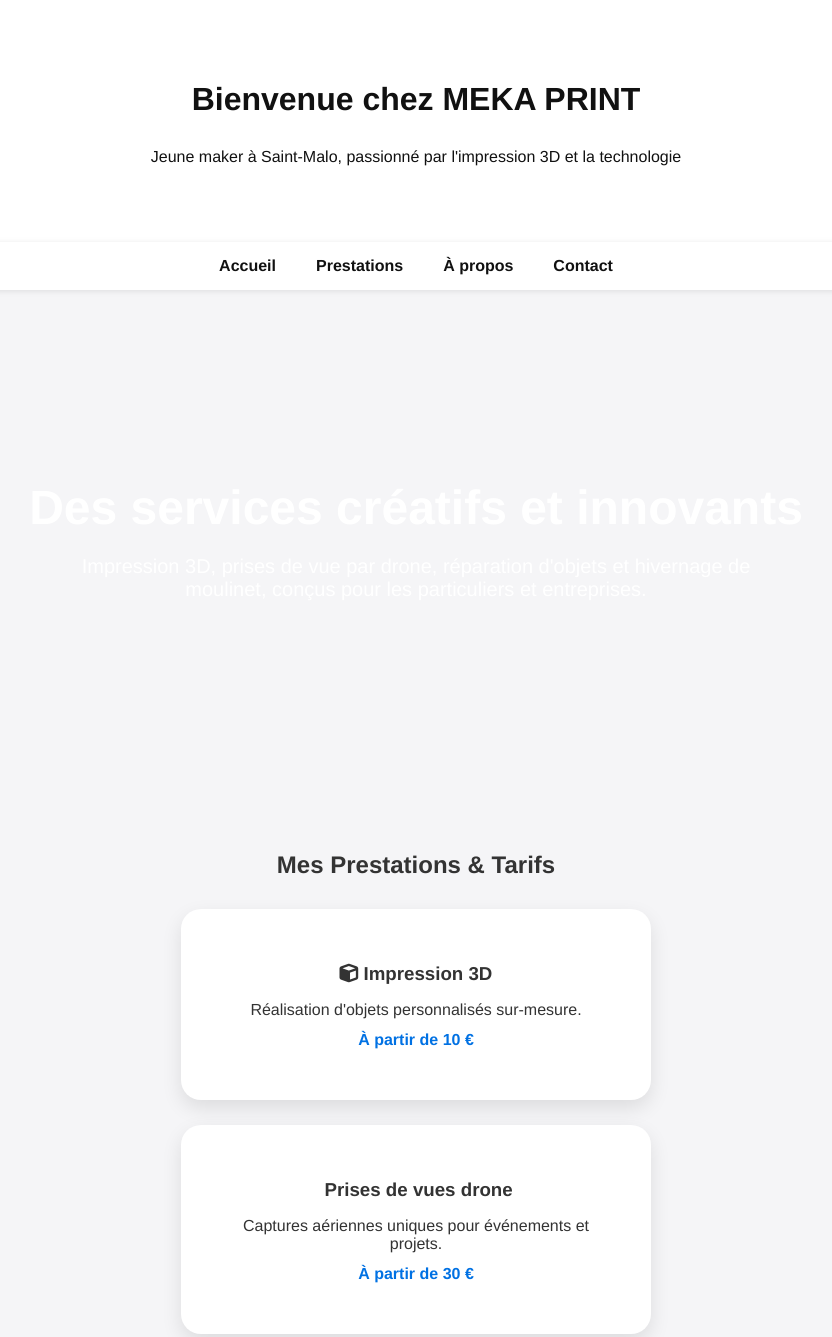
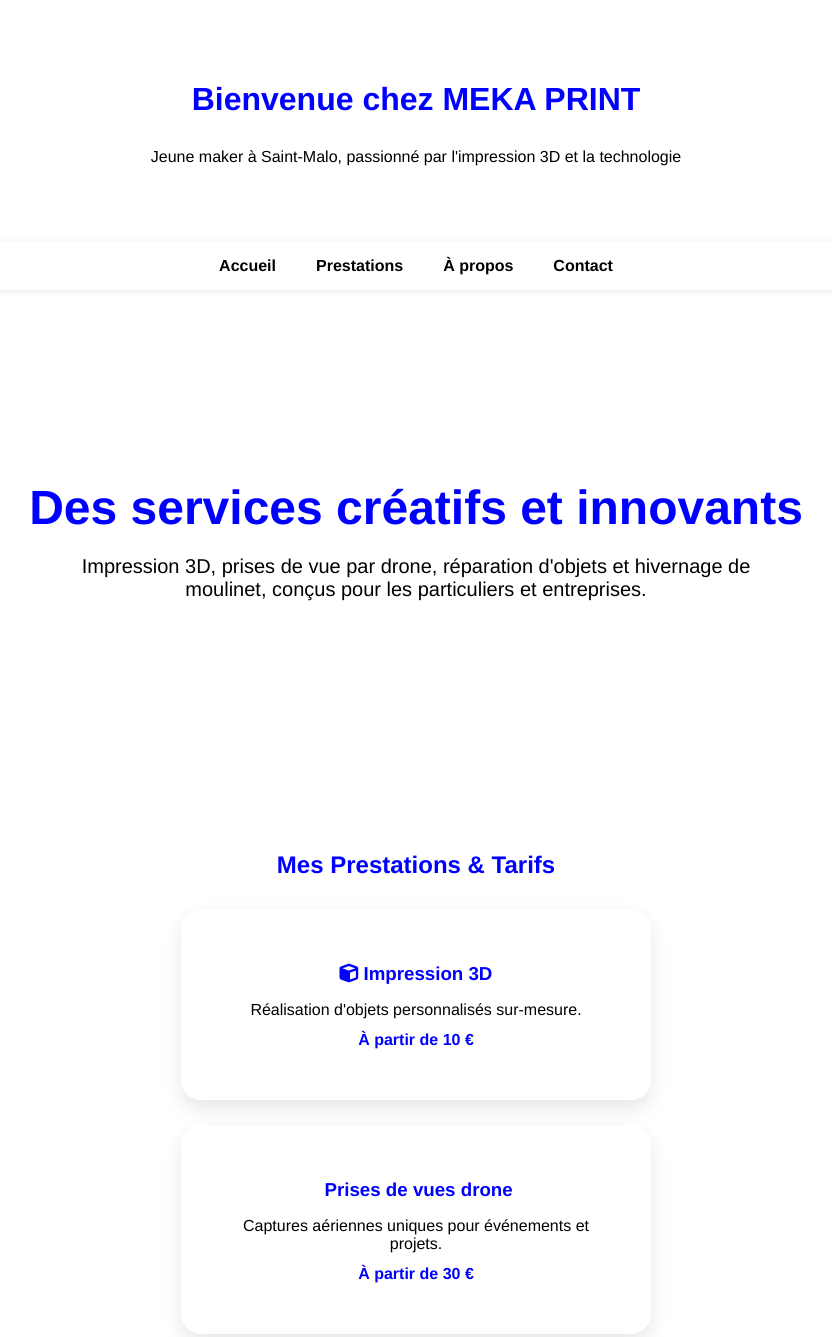
Before and after one commit to mekaprint/MEKA-PRINT-BZH, a plain HTML site: page index.html in a window 1280 px wide. Shown: the top 1337 px of the page, without its empty margins (224-1056 px from the left). Drawn offline with Linux system fonts and the light colour scheme.

Commit message:
index.html

```diff
--- a/index.html
+++ b/index.html
@@ -11,13 +11,13 @@
             font-family: 'Helvetica Neue', Arial, sans-serif;
             margin: 0;
             padding: 0;
-            background: #f5f5f7;
-            color: #333;
+            background: white; /* Fond blanc */
+            color: black;      /* Texte par défaut noir */
             scroll-behavior: smooth;
         }
         header {
-            background: #fff;
-            color: #111;
+            background: white;
+            color: black;
             padding: 60px 20px;
             text-align: center;
             box-shadow: 0 2px 8px rgba(0,0,0,0.1);
@@ -26,7 +26,7 @@
             display: flex;
             justify-content: center;
             gap: 40px;
-            background: #fff;
+            background: white;
             padding: 15px 0;
             position: sticky;
             top: 0;
@@ -34,13 +34,13 @@
             box-shadow: 0 1px 6px rgba(0,0,0,0.1);
         }
         nav a {
-            color: #111;
+            color: black;
             text-decoration: none;
             font-weight: 600;
             transition: color 0.3s, transform 0.2s;
         }
         nav a:hover {
-            color: #0071e3;
+            color: blue; /* survol en bleu */
             transform: scale(1.05);
         }
         section {
@@ -48,10 +48,14 @@
             max-width: 1100px;
             margin: auto;
         }
-        h1, h2 {
+        h1, h2, h3, h4, h5, h6 {
             text-align: center;
             margin-bottom: 30px;
             font-weight: 700;
+            color: blue; /* Titres en bleu */
+        }
+        p {
+            color: black; /* Paragraphes en noir */
         }
         .prestations {
             display: flex;
@@ -60,7 +64,7 @@
             gap: 25px;
         }
         .prestation {
-            background: #fff;
+            background: white;
             padding: 35px;
             border-radius: 20px;
             width: 100%;
@@ -80,7 +84,7 @@
             display: block;
             margin-top: 12px;
             font-weight: bold;
-            color: #0071e3;
+            color: blue;
         }
         form {
             display: flex;
@@ -96,7 +100,7 @@
             border: 1px solid #ccc;
         }
         form button {
-            background: #0071e3;
+            background: blue;
             color: white;
             border: none;
             cursor: pointer;
@@ -104,37 +108,39 @@
             transition: background 0.3s;
         }
         form button:hover {
-            background: #005bb5;
+            background: #003399; /* bleu foncé au survol */
         }
         footer {
-            background: #111;
-            color: #fff;
+            background: black;
+            color: white;
             text-align: center;
             padding: 40px 20px;
         }
         a.social {
-            color: #fff;
+            color: black;
             text-decoration: none;
             margin: 0 10px;
             font-weight: 600;
         }
         a.social:hover {
-            color: #0071e3;
+            color: blue;
         }
         .hero {
             background: url('hero-bg.jpg') center/cover no-repeat;
-            color: #fff;
+            color: black; /* texte en noir sur fond image clair */
             padding: 150px 20px;
             text-align: center;
         }
         .hero h1 {
             font-size: 48px;
             margin-bottom: 20px;
+            color: blue; /* titre bleu */
         }
         .hero p {
             font-size: 20px;
             max-width: 700px;
             margin: auto;
+            color: black;
         }
         .social-icons {
             text-align: center;
```
